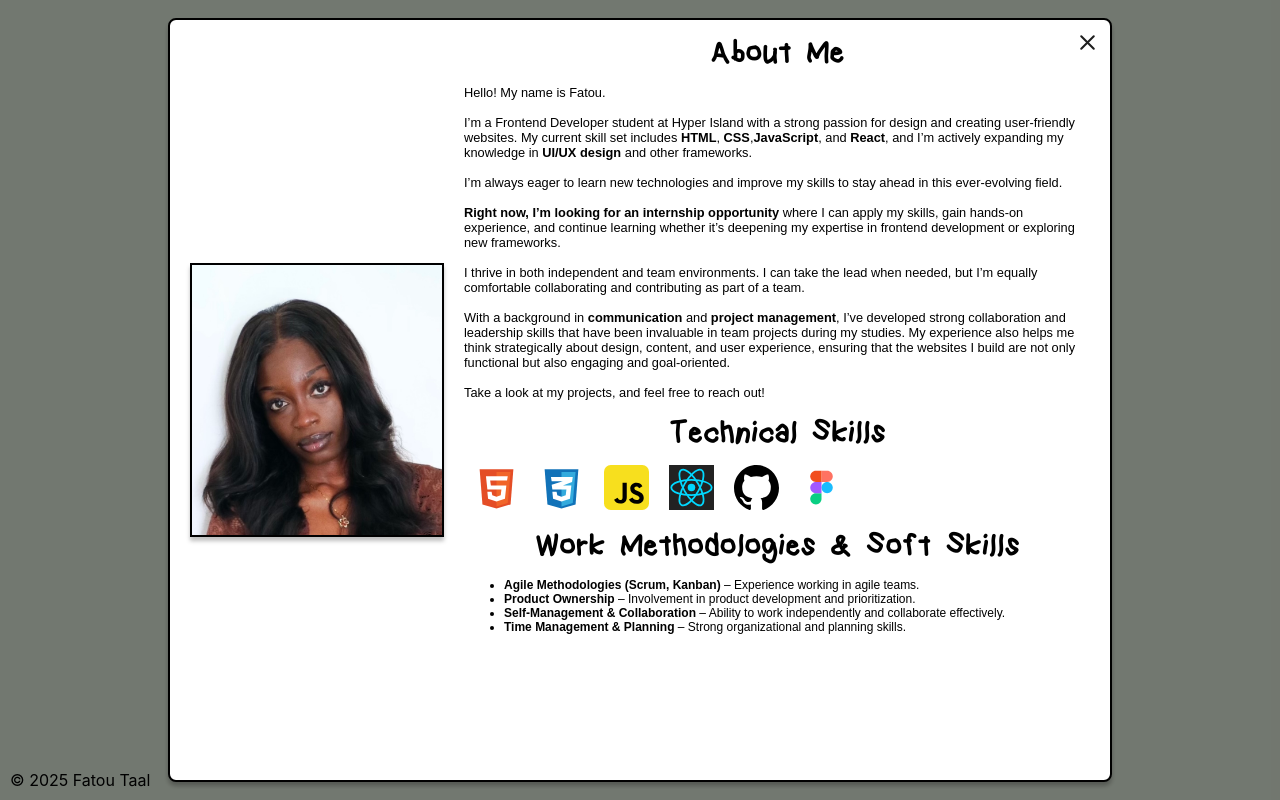
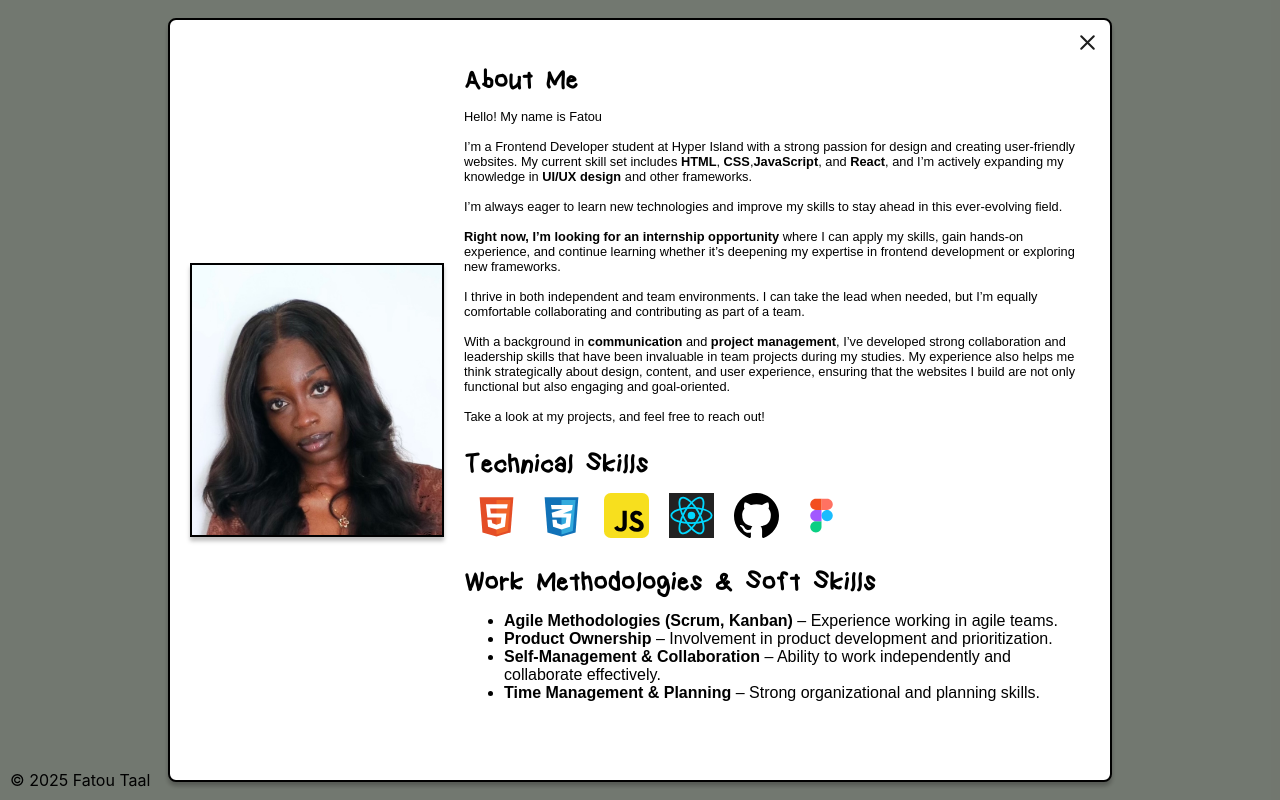
Before and after one commit to fthuggy/portfolio2, a React (Create React App) app in the folder my-portfolio/: page / in a window 1280 px wide. Both pictures are taken after a click on the button "About me". Built offline with nearby package versions, Linux system fonts and the light colour scheme.

Commit message:
minimal changes in the design

```diff
--- a/my-portfolio/src/Aboutme/AboutMe.css
+++ b/my-portfolio/src/Aboutme/AboutMe.css
@@ -60,21 +60,25 @@
 }
 .info-about-me,
 p {
-  font-size: 12px;
+  font-size: 1rem;
+
 }
 
 .skills {
   margin-top: 20px;
   font-family: "Kindergarten", sans-serif;
   margin-bottom: 20px;
+
 }
 .skills2 {
   margin-top: 20px;
   font-family: Arial, Helvetica, sans-serif;
 }
-h2 {
+.headings-about {
   font-family: "Kindergarten", sans-serif;
-  font-size: 1.6rem;
+  font-size: 1.7rem;
+  text-align: start;
+  margin-top: 25px;
 }
 p {
   font-family: Arial, Helvetica, sans-serif;
@@ -84,7 +88,9 @@ p {
   width: 45px;
   height: auto;
   margin: 0 10px;
+  align-content: center;
 }
+
 
 /*smaller screens*/
 
--- a/my-portfolio/src/Aboutme/AboutMe.jsx
+++ b/my-portfolio/src/Aboutme/AboutMe.jsx
@@ -15,9 +15,9 @@ function AboutMePopup({ onClose }) {
           <img id="Fatou" src="/images/IMG_1049.jpg" alt="Fatou Taal" />
         </div>
         <div className="info-about-me">
-          <h2 className="header-aboutme">About Me</h2>
+          <h2 className="headings-about">About Me</h2>
           <p>
-            Hello! My name is Fatou.
+            Hello! My name is Fatou
             <br></br>
             <br></br>I’m a Frontend Developer student at Hyper Island with a
             strong passion for design and creating user-friendly websites. My
@@ -55,7 +55,7 @@ function AboutMePopup({ onClose }) {
             Take a look at my projects, and feel free to reach out!
           </p>
           <div className="skills">
-            <h2>Technical Skills</h2>
+            <h2 className="headings-about">Technical Skills</h2>
             <img
               id="icons"
               src="/images/html-5-svgrepo-com.svg"
@@ -87,7 +87,9 @@ function AboutMePopup({ onClose }) {
               alt="Figma icon"
             />
             <div className="skills2">
-              <h2>Work Methodologies & Soft Skills</h2>
+              <h2 className="headings-about">
+                Work Methodologies & Soft Skills
+              </h2>
               <ul>
                 <li>
                   <strong>Agile Methodologies (Scrum, Kanban)</strong> –
--- a/my-portfolio/src/Mywork/MyWork.css
+++ b/my-portfolio/src/Mywork/MyWork.css
@@ -11,7 +11,8 @@
   overflow-y: auto;
 }
 
-  .portfolio, h2  {
+.portfolio,
+h2 {
   font-size: 2rem;
   margin-top: -5px;
 }
```
Also changed, not shown: my-portfolio/src/App.css (+1 -8 lines). Lines whose indentation alone changed are shown as unchanged.
